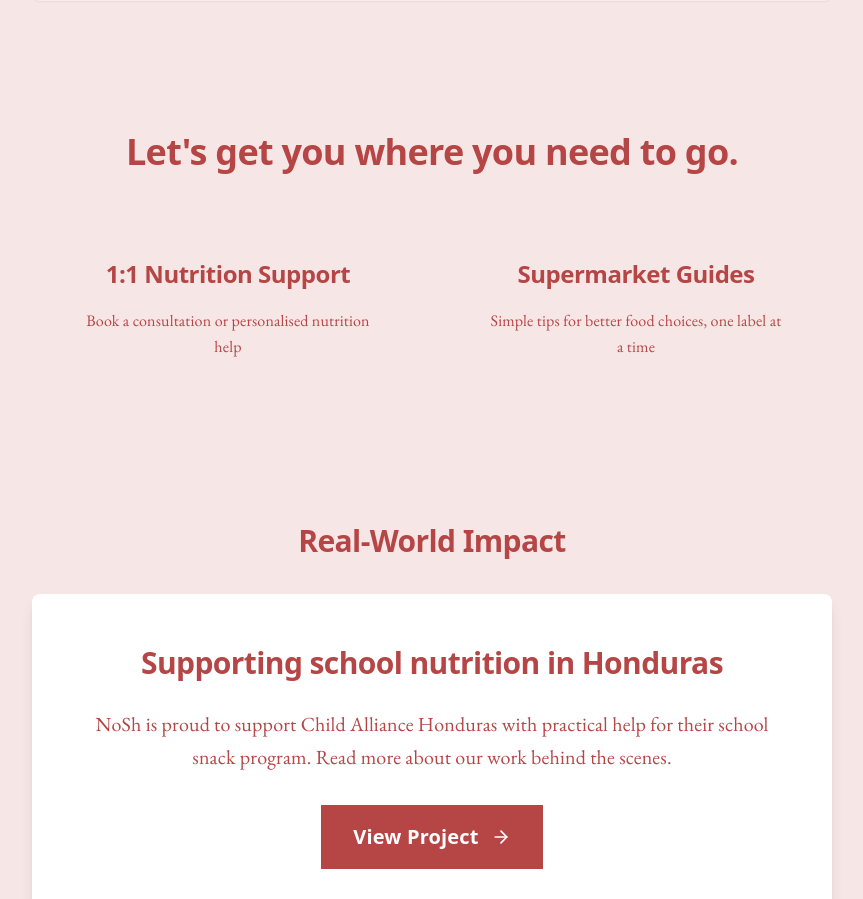
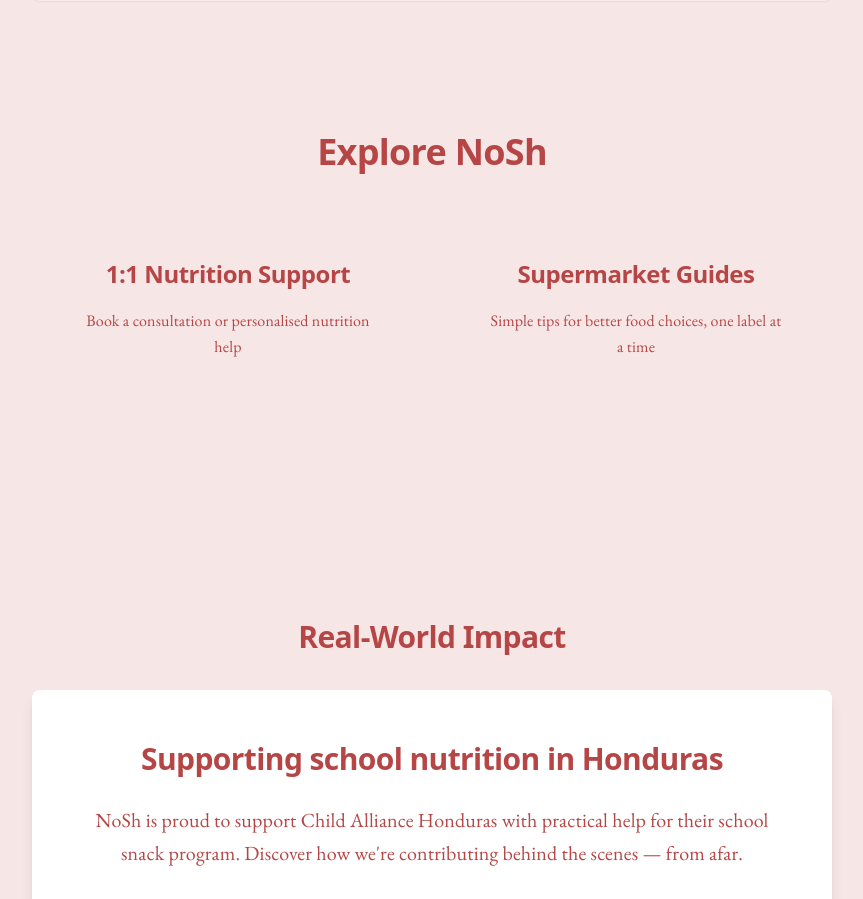
Before and after one commit to JenniferMolony/NoShwebsite, a React (Vite) app: page / in a window 1280 px wide. Shown: the part 1928-2827 px from the top of the page, without its empty margins (208-1071 px from the left). Built offline with nearby package versions, Linux system fonts and the light colour scheme; the HTML template or start-up script is replaced by a standard one.

Commit message:
NoSh** Homepage Structure Update - Final Layout

```diff
--- a/src/pages/Home.tsx
+++ b/src/pages/Home.tsx
@@ -91,10 +91,10 @@ const Home: React.FC = () => {
           </div>
         </section>
 
-        {/* Navigation Help Section */}
+        {/* Navigation Section */}
         <section className={`py-16 ${theme === 'light' ? 'bg-white' : 'bg-background'}`}>
           <div className="max-w-4xl mx-auto px-6 sm:px-8 lg:px-12 text-center">
-            <h2 className="text-4xl font-display font-bold text-primary mb-12">Let's get you where you need to go.</h2>
+            <h2 className="text-4xl font-display font-bold text-primary mb-12">Explore NoSh</h2>
 
             <div className="grid md:grid-cols-2 gap-12 max-w-3xl mx-auto">
               <Link
@@ -120,8 +120,10 @@ const Home: React.FC = () => {
           </div>
         </section>
 
-        {/* Feature Block - Honduras Project */}
-        <section className={`py-16 ${theme === 'light' ? 'bg-white' : 'bg-background'}`}>
+      </div>
+
+      {/* Honduras Project Feature Block - Above Footer */}
+      <section className={`py-16 mt-24 ${theme === 'light' ? 'bg-white' : 'bg-background'}`}>
         <div className="max-w-4xl mx-auto px-6 sm:px-8 lg:px-12">
           <div className="text-center mb-8">
             <h2 className="text-3xl font-display font-bold text-primary mb-4">Real-World Impact</h2>
@@ -130,7 +132,7 @@ const Home: React.FC = () => {
           <div className="bg-white p-12 rounded-lg shadow-lg text-center">
             <h3 className="text-3xl font-display font-bold text-primary mb-6">Supporting school nutrition in Honduras</h3>
             <p className="text-xl text-primary mb-8 max-w-3xl mx-auto leading-relaxed font-body">
-                NoSh is proud to support Child Alliance Honduras with practical help for their school snack program. Read more about our work behind the scenes.
+              NoSh is proud to support Child Alliance Honduras with practical help for their school snack program. Discover how we're contributing behind the scenes — from afar.
             </p>
             <Link
               to="/collaborations"
@@ -143,7 +145,6 @@ const Home: React.FC = () => {
         </div>
       </section>
     </div>
-    </div>
   );
 };
 
```
Lines whose indentation alone changed are shown as unchanged.
